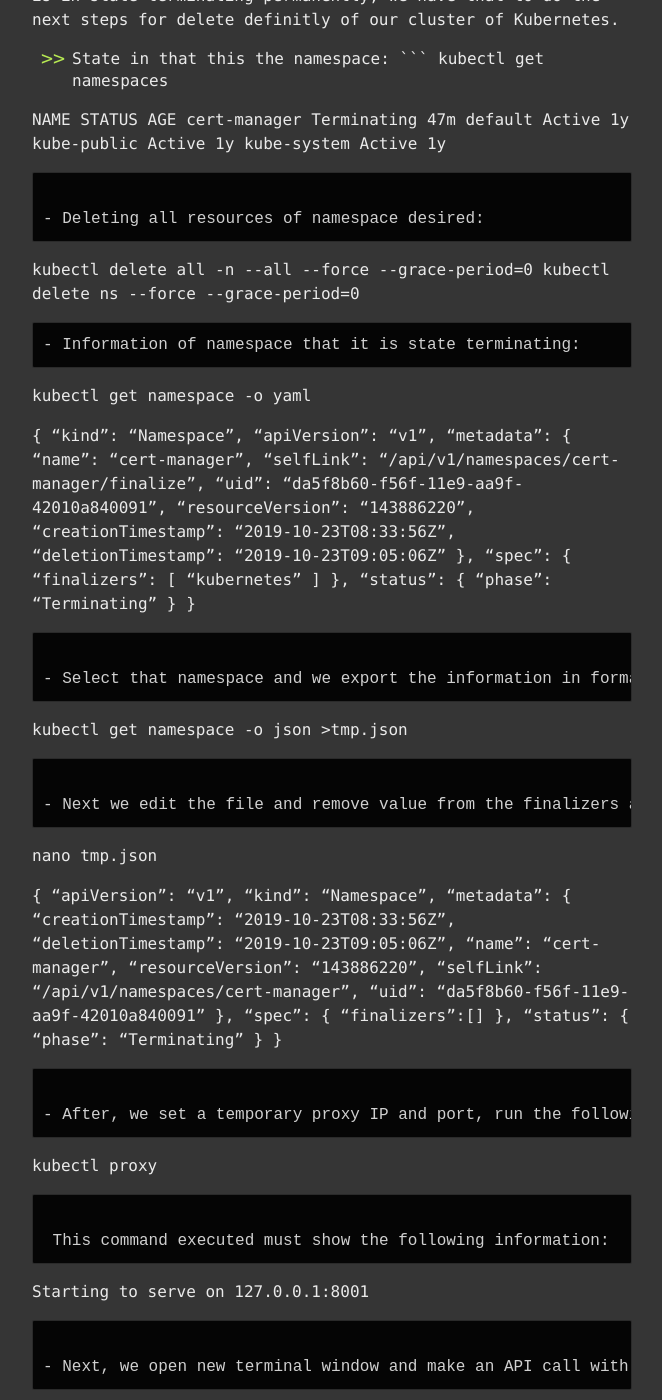
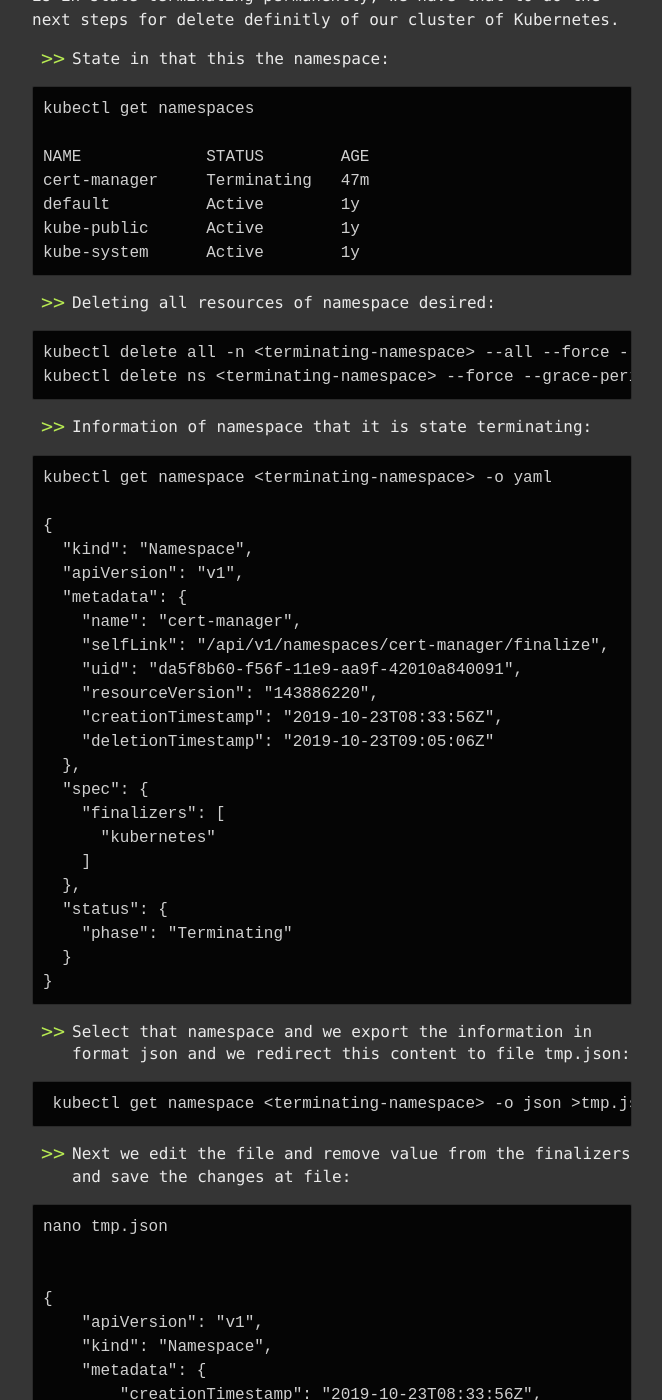
Before and after one commit to juanjoselopezroldan/juanjoselopezroldan.github.io, a Jekyll site: the page built from content/2019/delete-namespace-terminating-endless.md, in a window 1280 px wide and 1400 px high, scrolled down 428 px. Shown: the whole window, without its empty margins (308-970 px from the left). Built offline with Jekyll 4.4.1, drawn with Linux system fonts in a browser that asks for light colours; our own code applies the rules of GitHub Pages for plain Markdown files; some of the changed text lies outside the part shown.

````diff
--- a/content/2019/delete-namespace-terminating-endless.md
+++ b/content/2019/delete-namespace-terminating-endless.md
@@ -6,6 +6,7 @@ layout: default
 Sometimes when we go to delete a namespace and this namespace is in state terminating permanently, we have that to do the next steps for delete definitly of our cluster of Kubernetes.
 
 - State in that this the namespace:
+
 ```
 kubectl get namespaces
 
@@ -17,11 +18,14 @@ kube-system      Active        1y
 ```
 
 - Deleting all resources of namespace desired:
+
 ```
 kubectl delete all -n <terminating-namespace> --all --force --grace-period=0
 kubectl delete ns <terminating-namespace> --force --grace-period=0
 ```
+
 - Information of namespace that it is state terminating:
+
 ```
 kubectl get namespace <terminating-namespace> -o yaml
 
@@ -48,11 +52,13 @@ kubectl get namespace <terminating-namespace> -o yaml
 ```
 
 - Select that namespace and we export the information in format json and we redirect this content to file tmp.json:
+
 ```
  kubectl get namespace <terminating-namespace> -o json >tmp.json
 ```
 
 - Next we edit the file and remove value from the finalizers and save the changes at file:
+
 ```
 nano tmp.json
 
@@ -77,22 +83,26 @@ nano tmp.json
 }
 ```
 
-- After, we set a temporary proxy IP and port, run the following command. This command will be in execution while we delete the namespace, until that it is not finaliced of process, we not desire stop command.
+- After, we set a temporary proxy IP and port, run the following command. This command will be in execution while we delete the namespace, until that it is not finaliced of process, we not desire stop command:
+
 ```
 kubectl proxy
 ```
 
  This command executed must show the following information:
+
 ```
 Starting to serve on 127.0.0.1:8001
 ```
 
 - Next, we open new terminal window and make an API call with your temporary proxy IP and port:
+
 ```
 curl -k -H "Content-Type: application/json" -X PUT --data-binary @tmp.json http://127.0.0.1:8001/api/v1/namespaces/<terminating-namespace>/finalize
 ```
 
  This command executed must show the following information:
+
 ```
 {
   "kind": "Namespace",
@@ -115,6 +125,7 @@ curl -k -H "Content-Type: application/json" -X PUT --data-binary @tmp.json http:
 ```
 
 - For end, we can verify that the terminating namespace is removed with the next command:
+
 ```
 kubectl get namespaces
 
````
